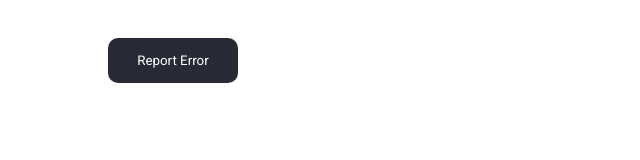
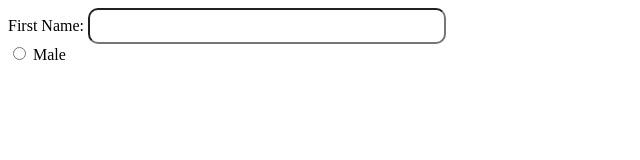
Before and after one commit to hamzatariq7406/web-development, a plain HTML site: page index.html in a window 1280 px wide. Shown: the whole page, without its empty margins (0-640 px from the left). Drawn offline with Linux system fonts and the light colour scheme.

Commit message:
assignment demo

```diff
--- a/globals.css
+++ b/globals.css
@@ -12,6 +12,12 @@
     cursor: pointer;
 }
 
+.inputField {
+    width: 350px;
+    height: 30px;
+    border-radius: 10px;
+}
+
 .button:hover{
     background-color: #4CAF50;
 }
--- a/index.html
+++ b/index.html
@@ -10,8 +10,18 @@
     <body>
 
         <!-- (h1 to h6) to comment out ctrl+k+c -->
-            <button class="button" onclick = reportErrorClickHandler() >
+        <div>
+            <span>First Name:</span>
+            <input
+                class="inputField"
+            />
+        </div>
+        <div>
+            <input type="radio" />
+            <span> Male </span>
+        </div>
+            <!-- <button class="button" onclick = reportErrorClickHandler() >
                 Report Error
-            </button>
+            </button> -->
     </body>
 </html>
```
